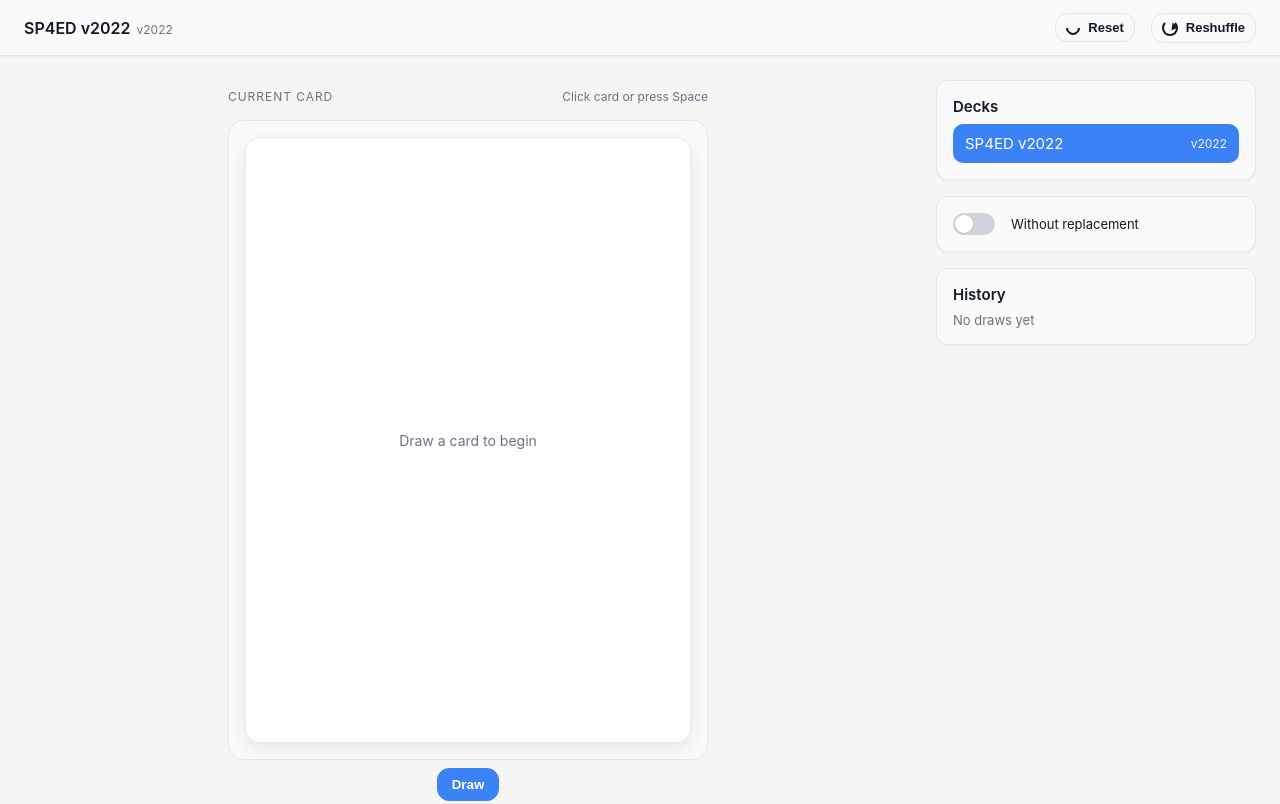
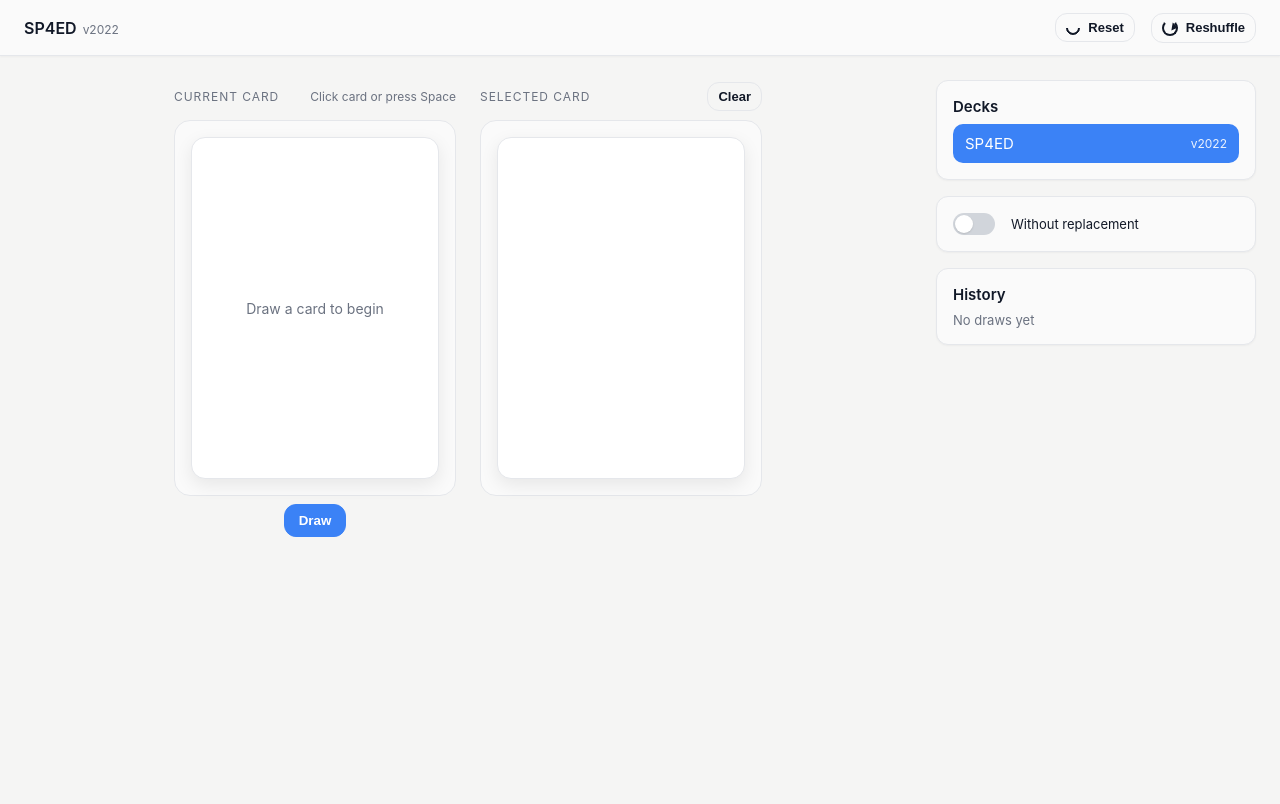
Before and after one commit to ButteredGroove/fac-flipper, a website: page index.html in a window 1280 px wide. Shown: the top 804 px of the page. Drawn offline with Linux system fonts and the light colour scheme.

Commit message:
refactor: modify size of card

```diff
--- a/app.js
+++ b/app.js
@@ -136,6 +136,9 @@ async function selectDeck(index) {
   clearPreview();
 
   await ensureDeckLoaded(deck);
+  const layoutMetrics = getLayoutMetrics(deck.layout);
+  applyLayoutVars(elements.cardFrame, elements.card, layoutMetrics);
+  applyLayoutVars(elements.previewFrame, elements.previewCard, layoutMetrics);
   resetShoe();
   renderCard();
   setDrawEnabled(true);
@@ -365,14 +368,43 @@ function renderPreviewCard() {
   );
 }
 
-function renderCardView(frameEl, cardEl, layout, card, placeholderText) {
+function getLayoutMetrics(layout) {
   const cols = layout.card?.grid?.cols || 12;
   const rows = layout.card?.grid?.rows || 16;
+  const width = Number(layout.card?.size?.width);
+  const textScaleValue = Number(layout.card?.text_scale);
+  const hasWidth = Number.isFinite(width) && width > 0;
+  const hasTextScale = Number.isFinite(textScaleValue) && textScaleValue > 0;
+  return {
+    cols,
+    rows,
+    width,
+    hasWidth,
+    textScale: hasTextScale ? textScaleValue : 1,
+    hasTextScale,
+  };
+}
 
-  frameEl.style.setProperty("--card-cols", cols);
-  frameEl.style.setProperty("--card-rows", rows);
-  cardEl.style.setProperty("--card-cols", cols);
-  cardEl.style.setProperty("--card-rows", rows);
+function applyLayoutVars(frameEl, cardEl, metrics) {
+  frameEl.style.setProperty("--card-cols", metrics.cols);
+  frameEl.style.setProperty("--card-rows", metrics.rows);
+  cardEl.style.setProperty("--card-cols", metrics.cols);
+  cardEl.style.setProperty("--card-rows", metrics.rows);
+  if (metrics.hasWidth) {
+    frameEl.style.setProperty("--card-width", `${metrics.width}px`);
+  } else {
+    frameEl.style.removeProperty("--card-width");
+  }
+  if (metrics.hasTextScale) {
+    frameEl.style.setProperty("--card-text-scale", metrics.textScale);
+  } else {
+    frameEl.style.removeProperty("--card-text-scale");
+  }
+}
+
+function renderCardView(frameEl, cardEl, layout, card, placeholderText) {
+  const metrics = getLayoutMetrics(layout);
+  applyLayoutVars(frameEl, cardEl, metrics);
 
   cardEl.innerHTML = "";
 
@@ -394,7 +426,7 @@ function renderCardView(frameEl, cardEl, layout, card, placeholderText) {
     blockEl.style.gridRow = `${block.y} / span ${block.h}`;
 
     if (block.styles?.fontSize) {
-      blockEl.style.fontSize = `${block.styles.fontSize}px`;
+      blockEl.style.fontSize = `${block.styles.fontSize * metrics.textScale}px`;
     }
 
     if (block.title) {
--- a/decks/SP4ED v2022/deck.json
+++ /dev/null
@@ -1,6 +0,0 @@
-{
-  "name": "SP4ED v2022",
-  "version": "2022",
-  "data_csv": "cards.csv",
-  "layout_json": "layout.json"
-}
--- a/decks/SP4ED v2022/cards.csv
+++ b/decks/SP4ED/cards.csv
@@ -381,21 +381,21 @@ CD,77,No,No,3,2,3,5,G5,F7,G4,F7,G4A,SS,CF,CF,LF,SS
 8,81,No,No,1,2,3,4,G6,G6,G4A,G4,G6A,CF,RF,CF,CF,RF
 10,35,10-20,No,1,2,1,4,F8,F9,GX3,F9,G3,P,2B,CF,SS,RF
 11,71,10-20,Yes,3,2,3,5,G6A,GX6,G4A,FD9,GX3,SS,LF,P,P,C
-SP:A or better must STEAL,,,,,,,,,,,,,,,,,
-SP:A or better must STEAL,,,,,,,,,,,,,,,,,
-SP:A or better must STEAL,,,,,,,,,,,,,,,,,
+SP >= A must STEAL,,,,,,,,,,,,,,,,,
+SP >= A must STEAL,,,,,,,,,,,,,,,,,
+SP >= A must STEAL,,,,,,,,,,,,,,,,,
 11,84,No,No,2,1,1,5,GX4,G6A,F7,G6,G1A,2B,LF,P,3B,1B
 4,24,No,No,1,2,3,4,G6,F8,G4,F8,FD8,3B,3B,SS,2B,SS
-SP:C or better must STEAL,,,,,,,,,,,,,,,,,
-SP:C or better must STEAL,,,,,,,,,,,,,,,,,
-SP:D or better must STEAL,,,,,,,,,,,,,,,,,
-SP:B or better must STEAL,,,,,,,,,,,,,P,2B,CF,SS,RF
-SP:B or better must STEAL,,,,,,,,,,,,,P,2B,CF,SS,RF
-SP:B or better must STEAL,,,,,,,,,,,,,P,2B,CF,SS,RF
-SP:C or better must STEAL,,,,,,,,,,,,,P,2B,CF,SS,RF
-SP:C or better must STEAL,,,,,,,,,,,,,P,2B,CF,SS,RF
-SP:C or better must STEAL,,,,,,,,,,,,,,,,,
-SP:D or better must STEAL,,,,,,,,,,,,,,,,,
-SP:D or better must STEAL,,,,,,,,,,,,,,,,,
-SP:E or better must STEAL,,,,,,,,,,,,,,,,,
-SP:E or better must STEAL,,,,,,,,,,,,,,,,,
+SP >= C must STEAL,,,,,,,,,,,,,,,,,
+SP >= C must STEAL,,,,,,,,,,,,,,,,,
+SP >= D must STEAL,,,,,,,,,,,,,,,,,
+SP >= B must STEAL,,,,,,,,,,,,,P,2B,CF,SS,RF
+SP >= B must STEAL,,,,,,,,,,,,,P,2B,CF,SS,RF
+SP >= B must STEAL,,,,,,,,,,,,,P,2B,CF,SS,RF
+SP >= C must STEAL,,,,,,,,,,,,,P,2B,CF,SS,RF
+SP >= C must STEAL,,,,,,,,,,,,,P,2B,CF,SS,RF
+SP >= C must STEAL,,,,,,,,,,,,,,,,,
+SP >= D must STEAL,,,,,,,,,,,,,,,,,
+SP >= D must STEAL,,,,,,,,,,,,,,,,,
+SP >= E must STEAL,,,,,,,,,,,,,,,,,
+SP >= E must STEAL,,,,,,,,,,,,,,,,,
--- /dev/null
+++ b/decks/SP4ED/deck.json
@@ -0,0 +1,17 @@
+{
+  "name": "SP4ED",
+  "version": "2022",
+  "source": "4th Edition FAC (Revised  2022).pdf",
+  "data_csv": "cards.csv",
+  "row_modifications": {
+    "source": "https://www.tapatalk.com/groups/thedigitaldiamondbaseballdugout/missing-fields-in-4th-edition-fac-revised-2022-pdf-t5061.html",
+    "123": {
+      "RN": "Changed to '73' from 'Yes'"
+    },
+    "382": {
+      "E P": "Changed to '1' from blank",
+      "E C": "Changed to '2' from blank"
+    }
+  },
+  "layout_json": "layout.json"
+}
--- a/decks/SP4ED v2022/layout.json
+++ b/decks/SP4ED/layout.json
@@ -1,5 +1,10 @@
 {
-  "card": { "orientation": "portrait", "grid": { "cols": 12, "rows": 16 } },
+  "card": {
+    "orientation": "portrait",
+    "grid": { "cols": 12, "rows": 16 },
+    "size": { "width": 250 },
+    "text_scale": 1
+  },
   "blocks": [
     {
       "id": "meta",
@@ -13,7 +18,7 @@
           "label": "PB",
           "field": "PB",
           "styles": {
-            "colorRules": [{ "prefix": "SP:", "color": "#16a34a" }]
+            "colorRules": [{ "prefix": "SP >=", "color": "#16a34a" }]
           }
         },
         { "label": "RN", "field": "RN" },
--- a/decks/index.json
+++ b/decks/index.json
@@ -1,3 +1,3 @@
 {
-  "decks": ["decks/SP4ED v2022/deck.json"]
+  "decks": ["decks/SP4ED/deck.json"]
 }
--- a/package.json
+++ b/package.json
@@ -1,6 +1,6 @@
 {
   "name": "fac-flipper",
-  "version": "0.0.1",
+  "version": "0.0.2",
   "private": true,
   "devDependencies": {
     "@biomejs/biome": "1.8.3"
--- a/styles.css
+++ b/styles.css
@@ -157,7 +157,11 @@ body {
 }
 
 .card-frame {
-  width: min(480px, 80vw);
+  --card-frame-padding: var(--space-2);
+  width: min(
+    calc(var(--card-width, 448px) + (var(--card-frame-padding) * 2)),
+    80vw
+  );
   aspect-ratio: var(--card-cols, 12) / var(--card-rows, 16);
   background: var(--panel);
   border-radius: 16px;
@@ -165,7 +169,7 @@ body {
   display: flex;
   align-items: center;
   justify-content: center;
-  padding: var(--space-2);
+  padding: var(--card-frame-padding);
   transition: transform 150ms ease, box-shadow 150ms ease;
   cursor: pointer;
 }
@@ -210,7 +214,7 @@ body {
   align-items: center;
   justify-content: center;
   color: var(--muted);
-  font-size: 14px;
+  font-size: calc(14px * var(--card-text-scale, 1));
   text-align: center;
 }
 
@@ -227,7 +231,7 @@ body {
 }
 
 .block-title {
-  font-size: 11px;
+  font-size: calc(11px * var(--card-text-scale, 1));
   text-transform: uppercase;
   letter-spacing: 0.08em;
   color: var(--muted);
@@ -254,7 +258,7 @@ body {
 }
 
 .kv-label {
-  font-size: 12px;
+  font-size: calc(12px * var(--card-text-scale, 1));
   font-weight: 600;
   color: var(--muted);
   text-transform: uppercase;
@@ -262,7 +266,7 @@ body {
 }
 
 .kv-value {
-  font-size: 14px;
+  font-size: calc(14px * var(--card-text-scale, 1));
   font-weight: 500;
 }
 
@@ -274,14 +278,14 @@ body {
 .card-table {
   width: 100%;
   border-collapse: collapse;
-  font-size: 12px;
+  font-size: calc(12px * var(--card-text-scale, 1));
 }
 
 .card-table thead th {
   font-weight: 600;
   color: var(--muted);
   text-transform: uppercase;
-  font-size: 11px;
+  font-size: calc(11px * var(--card-text-scale, 1));
   padding: 4px;
   border-bottom: 1px solid var(--border);
 }
```
Also changed, not shown: README.md, 1 other file.
